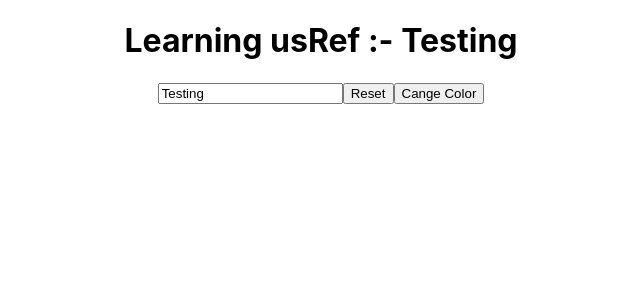
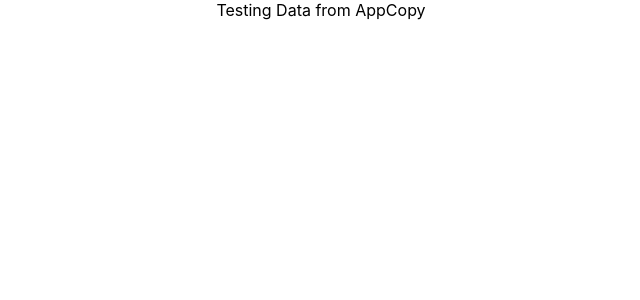
Before and after one commit to ABHISI764/React-Concept-Example, a React (Create React App) app: page / in a window 1280 px wide. Shown: the top 300 px of the page, without its empty margins (319-959 px from the left). Built offline with nearby package versions, Linux system fonts and the light colour scheme.

Commit message:
useContext Hook Example

```diff
--- a/src/App.js
+++ b/src/App.js
@@ -1,13 +1,14 @@
-import React, { useRef, useState } from 'react';
+import React, {useState, createContext} from 'react';
 import './App.css';
-import UseRefExample from './components/All-Hooks/useRef-Hook/UseRefExample';
+import AppCopy from './components/All-Hooks/useContext-Hook/AppCopy';
 
 function App() {
 
+
   return (
     <div className="App">
+      <AppCopy />
 
-      <UseRefExample />
     </div>
   );
 }
--- /dev/null
+++ b/src/components/All-Hooks/useContext-Hook/AppCopy.jsx
@@ -0,0 +1,15 @@
+import React, { useState, createContext } from 'react';
+import UseContextExample from './UseContextExample';
+export const DataContext = createContext()
+
+function AppCopy() {
+    const [data, setData] = useState("Testing Data from AppCopy ");
+    return (
+        <div>
+            <DataContext.Provider value={data}>
+                <UseContextExample />
+            </DataContext.Provider>
+        </div>
+    );
+}
+export default AppCopy;
--- /dev/null
+++ b/src/components/All-Hooks/useContext-Hook/UseContextExample.jsx
@@ -0,0 +1,13 @@
+import React,{useContext, createContext, useState} from 'react'
+import { DataContext } from './AppCopy'
+
+function UseContextExample() {
+  const data =  useContext(DataContext)
+  return (
+    <div>
+        {data}
+    </div>
+  )
+}
+
+export default UseContextExample
```
Also changed, not shown: src/components/All-Hooks/useContext-Hook/README.md (added).
